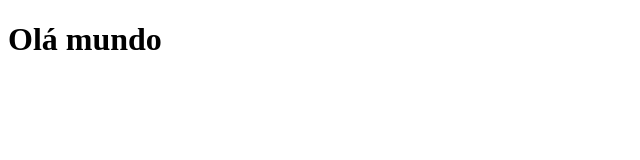
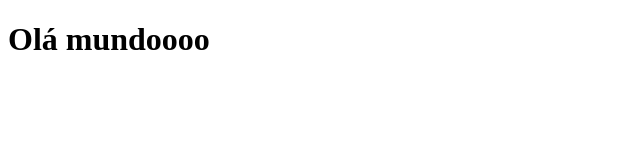
Before and after one commit to daniell2468/teste-vscode, a plain HTML site: page index.html in a window 1280 px wide. Shown: the full height of the page, 0-640 px from the left. Drawn offline with Linux system fonts and the light colour scheme.

Commit message:
Update index.html

```diff
--- a/index.html
+++ b/index.html
@@ -7,6 +7,6 @@
     <title>Documento</title>
 </head>
 <body>
-    <h1>Olá mundo</h1>
+    <h1>Olá mundoooo</h1>
 </body>
 </html>
```
